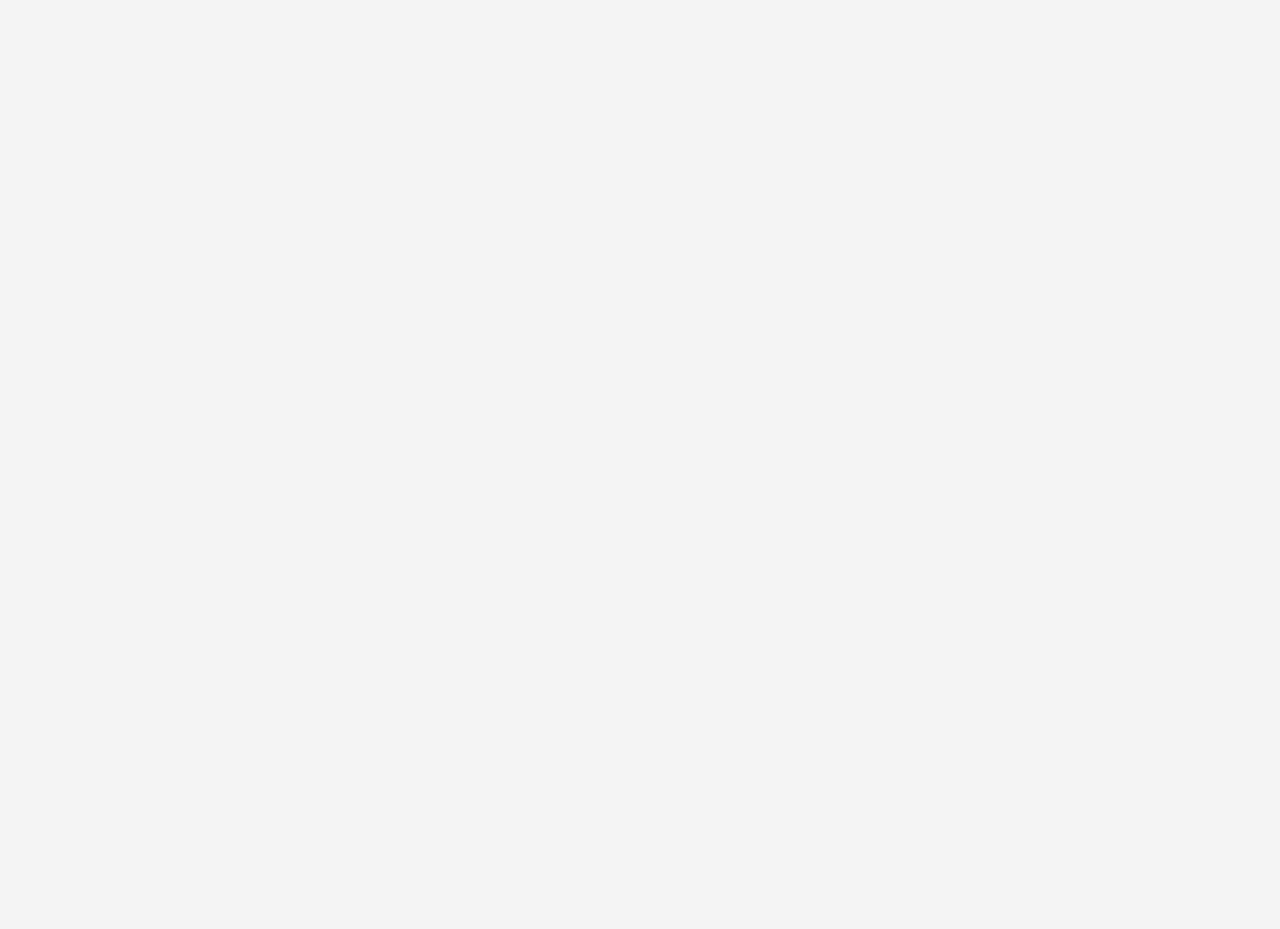
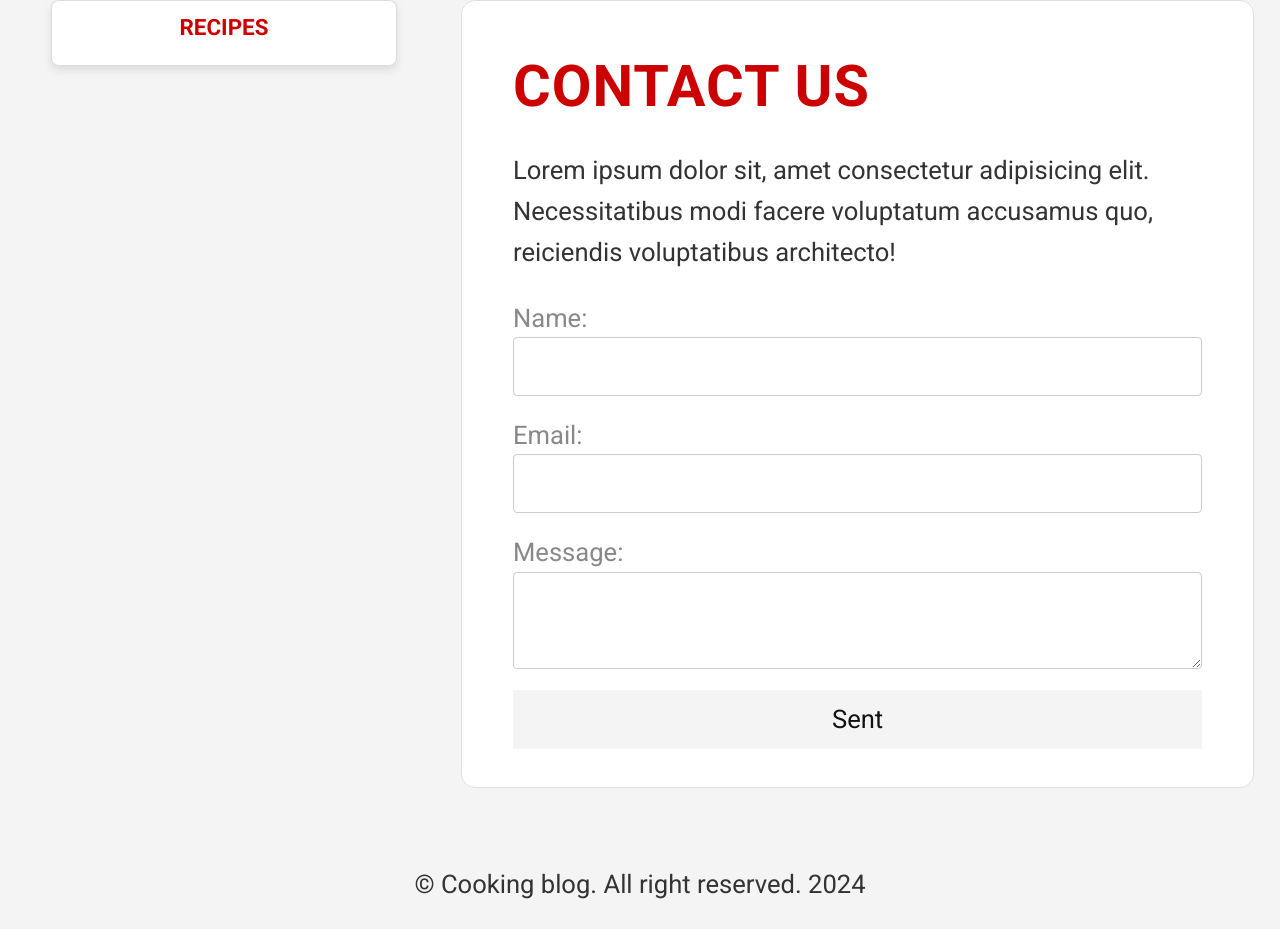
Before and after one commit to MaksymMishchenko/CookingBlogFrontend, an Angular app in the folder CookingBlogFrontend/: page /contact in a window 1280 px wide. Before the commit this address led to /. Shown: the part 920-1849 px from the top of the page. Before the commit the page ends 800 px from the top, so only its background shows below. Built offline with nearby package versions, Linux system fonts and the light colour scheme.

Commit message:
feat(contact): Create and implement contact page

```diff
--- a/CookingBlogFrontend/src/app/app.routes.ts
+++ b/CookingBlogFrontend/src/app/app.routes.ts
@@ -3,13 +3,15 @@ import { MainLayoutComponent } from './shared/components/main-layout/main-layout
 import { HomePageComponent } from './home-page/home-page.component';
 import { PostPageComponent } from './post-page/post-page.component';
 import { AboutPageComponent } from './about-page/about-page.component';
+import { ContactPageComponent } from './contact-page/contact-page.component';
 
 export const routes: Routes = [
     {
         path: '', component: MainLayoutComponent, children: [
             { path: '', component: HomePageComponent },
             { path: 'post/:id', component: PostPageComponent },
-            { path: 'about', component: AboutPageComponent }
+            { path: 'about', component: AboutPageComponent },
+            { path: 'contact', component: ContactPageComponent }
         ]
     },
     {
--- /dev/null
+++ b/CookingBlogFrontend/src/app/contact-page/contact-page.component.html
@@ -0,0 +1,39 @@
+<div class="card">
+    <div class="header">
+        <h1>Contact us</h1>
+    </div>
+
+    <div class="content">
+        <p>Lorem ipsum dolor sit, amet consectetur adipisicing elit. Necessitatibus modi facere voluptatum accusamus
+            quo, reiciendis voluptatibus architecto!</p>
+    </div>
+
+    <form [formGroup]="form" (ngSubmit)="submit()" action="">
+        <div class="form-control" [ngClass]="{invalid: form.get('name')?.touched && form.get('name')?.invalid}">
+            <label for="name">Name:</label>
+            <input id="name" type="text" formControlName="name">
+            <div *ngIf="form.get('name')?.touched && form.get('name')?.invalid" class="validation">
+                <small *ngIf="form.get('name')?.errors?.['required']">Name field cannot be empty!</small>
+            </div>
+        </div>
+
+        <div class="form-control" [ngClass]="{invalid: form.get('email')?.touched && form.get('email')?.invalid}">
+            <label for="email">Email:</label>
+            <input id="email" type="email" formControlName="email">
+            <div *ngIf="form.get('email')?.touched && form.get('email')?.invalid" class="validation">
+                <small *ngIf="form.get('email')?.errors?.['required']">Email field cannot be empty!</small>
+                <small *ngIf="form.get('email')?.errors?.['email']"> Please enter a valid email.</small>
+            </div>
+        </div>
+
+        <div class="form-control" [ngClass]="{invalid: form.get('message')?.touched && form.get('message')?.invalid}">
+            <label for="message">Message:</label>
+            <textarea id="message" type="text" formControlName="message"></textarea>
+            <div *ngIf="form.get('message')?.touched && form.get('message')?.invalid" class="validation">
+                <small *ngIf="form.get('message')?.errors?.['required']">Message field cannot be empty!</small>
+            </div>
+        </div>
+
+        <button type="submit" class="btn btn-block btn-red" [disabled]="form.invalid">Sent</button>
+    </form>
+</div>
--- /dev/null
+++ b/CookingBlogFrontend/src/app/contact-page/contact-page.component.scss
@@ -0,0 +1,20 @@
+.card {
+    border-radius: 14px;
+    border: 1px solid #e0e0e0;
+    margin: 1em auto;
+    background: var(--white-color);
+    padding: 2em 2em 1.5em 2em;
+}
+
+.header h1 {
+    margin: 0 0 0.5em 0;
+    font-size: var(--font-size-h1);
+    color: #cc0000;
+    text-transform: uppercase;
+    letter-spacing: 1px;
+}
+
+.content p {
+    line-height: 1.6;
+    margin-bottom: 1em;
+}
--- /dev/null
+++ b/CookingBlogFrontend/src/app/contact-page/contact-page.component.ts
@@ -0,0 +1,30 @@
+import { CommonModule } from '@angular/common';
+import { Component, OnInit } from '@angular/core';
+import { FormControl, FormGroup, ReactiveFormsModule, Validators } from '@angular/forms';
+
+@Component({
+  selector: 'app-contact-page',
+  standalone: true,
+  imports: [CommonModule, ReactiveFormsModule],
+  templateUrl: './contact-page.component.html',
+  styleUrl: './contact-page.component.scss'
+})
+export class ContactPageComponent implements OnInit {
+
+  form!: FormGroup;
+
+  ngOnInit() {
+    this.form = new FormGroup({
+      name: new FormControl(null, [Validators.required]),
+      email: new FormControl(null, [Validators.required, Validators.email]),
+      message: new FormControl(null, [Validators.required])
+    });
+  }
+
+  submit() {
+    if (this.form.invalid) {
+      return;
+    }
+    console.log(this.form.value);
+  }
+}
--- a/CookingBlogFrontend/src/styles.scss
+++ b/CookingBlogFrontend/src/styles.scss
@@ -138,6 +138,16 @@ a {
     margin: 0;
 }
 
+.btn-red {
+  background: var(--primary-color);
+  color: #fff;
+}
+
+.btn-block {
+  display: block;
+  width: 100%;
+}
+
 .text-primary {
     color: var(--primary-color);
 }
@@ -170,6 +180,44 @@ img {
     display: block;
 }
 
+.form-control {
+  display: block;
+  color: #888;
+  margin-bottom: .8rem;
+
+  &.invalid {
+    color: var(--primary-color);
+    input {
+      border-color: var(--primary-color);
+    }
+    textarea {
+      border-color: var(--primary-color);
+    }
+  }
+
+  .validation {
+    color: var(--primary-color);
+  }
+}
+
+input[type='text'],
+input[type='email'],
+input[type='password'],
+input[type='date'],
+select,
+textarea {
+  display: block;
+  width: 100%;
+  padding: 0.4rem;
+  font-size: 1.2rem;
+  border: 1px solid #ccc;
+}
+
+input[type='submit'],
+button {
+  font: inherit;
+}
+
 input,
 textarea,
 select {
```
